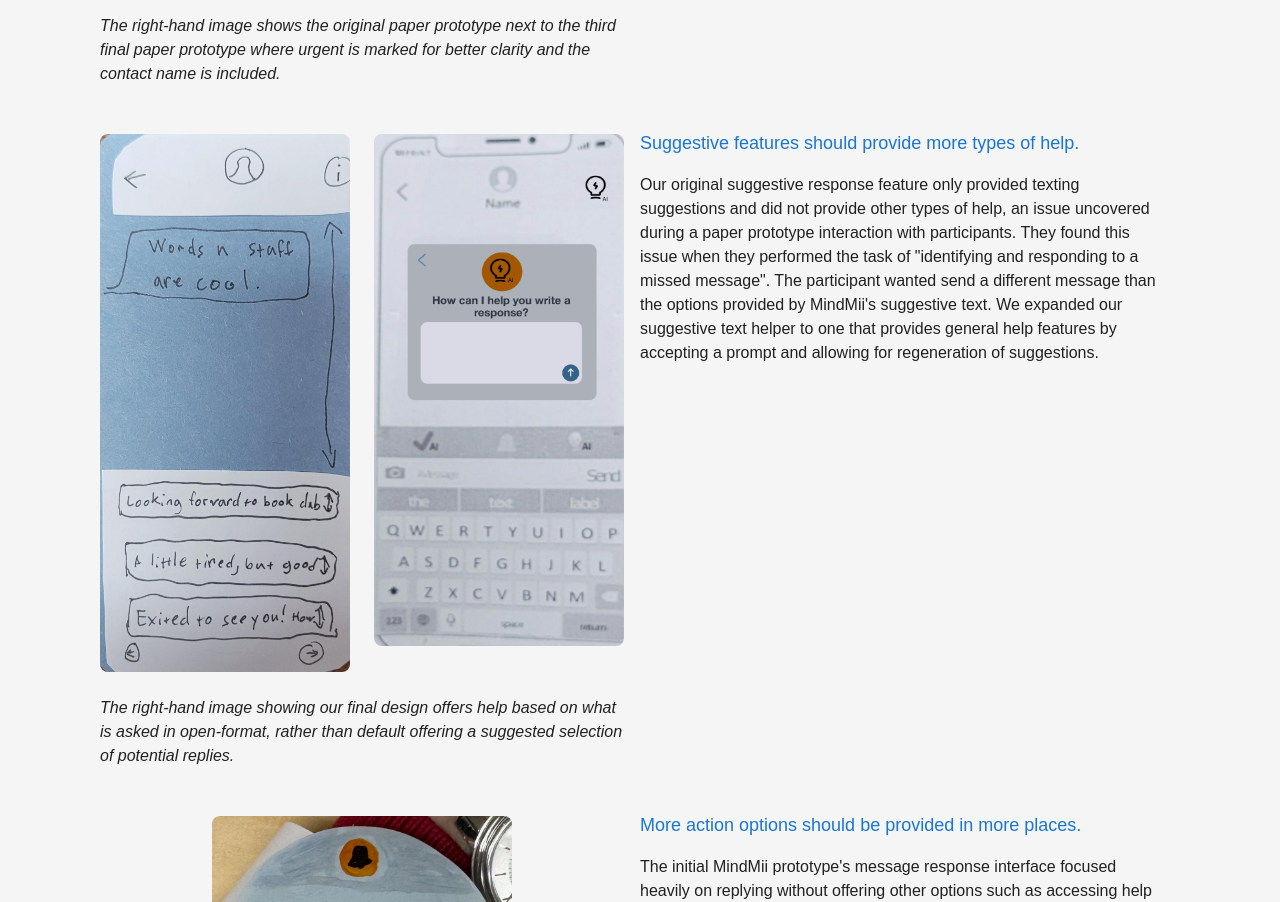
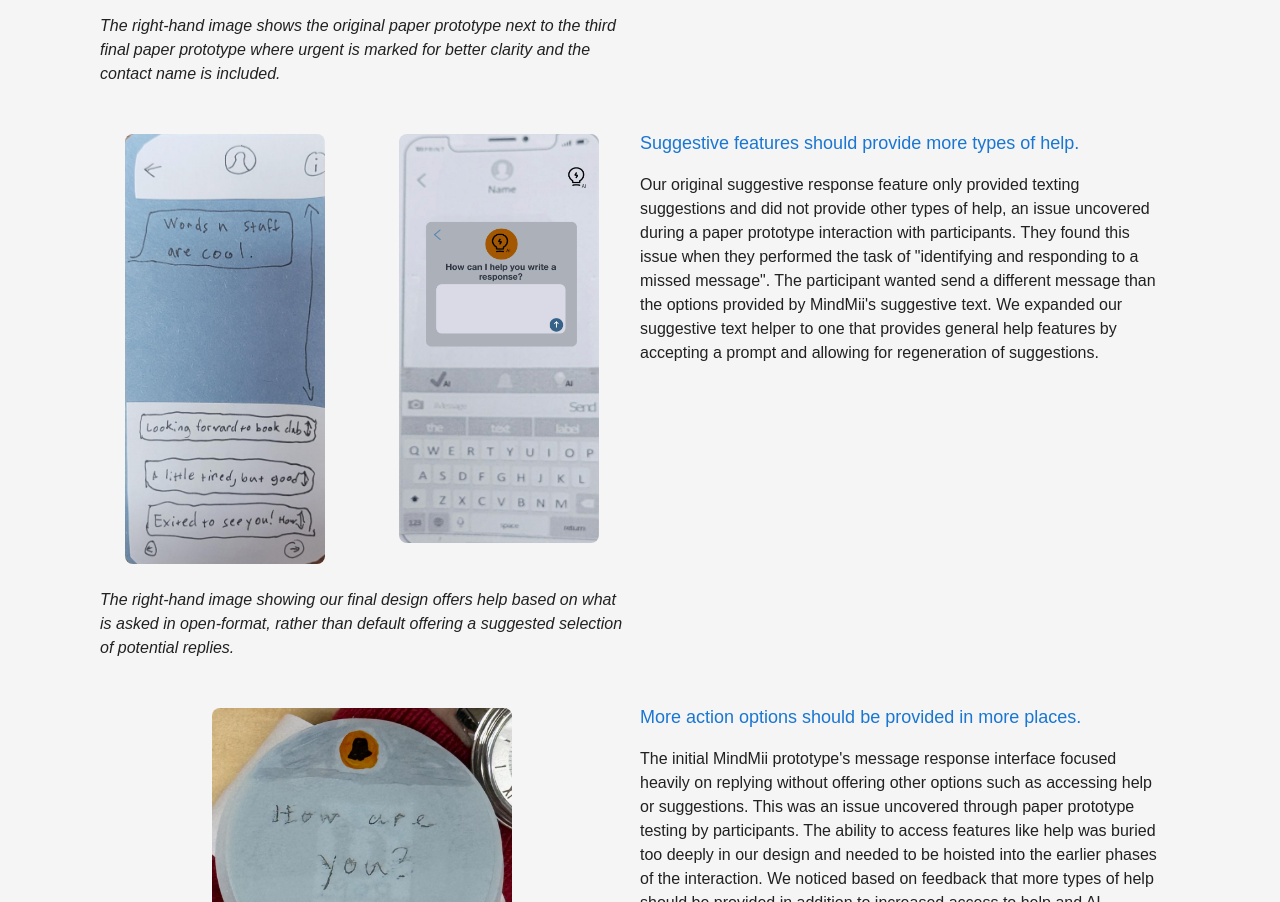
Before and after one commit to andrewpking/kingdrewsea-portfolio, a Next.js app: page /mindmii in a window 1280 px wide. Shown: the part 4800-5702 px from the top of the page. Built offline with nearby package versions, Linux system fonts and the light colour scheme.

Commit message:
Shrunk a group of images.

```diff
--- a/src/app/mindmii/page.mdx
+++ b/src/app/mindmii/page.mdx
@@ -235,7 +235,7 @@ During each of our 3 user tests we received questions regarding the style used t
     caption={
         "The right-hand image showing our final design offers help based on what is asked in open-format, rather than default offering a suggested selection of potential replies."
     }
-    width={3}
+    width={2}
     maxHeight={400}
 >
 ### Suggestive features should provide more types of help.
```
